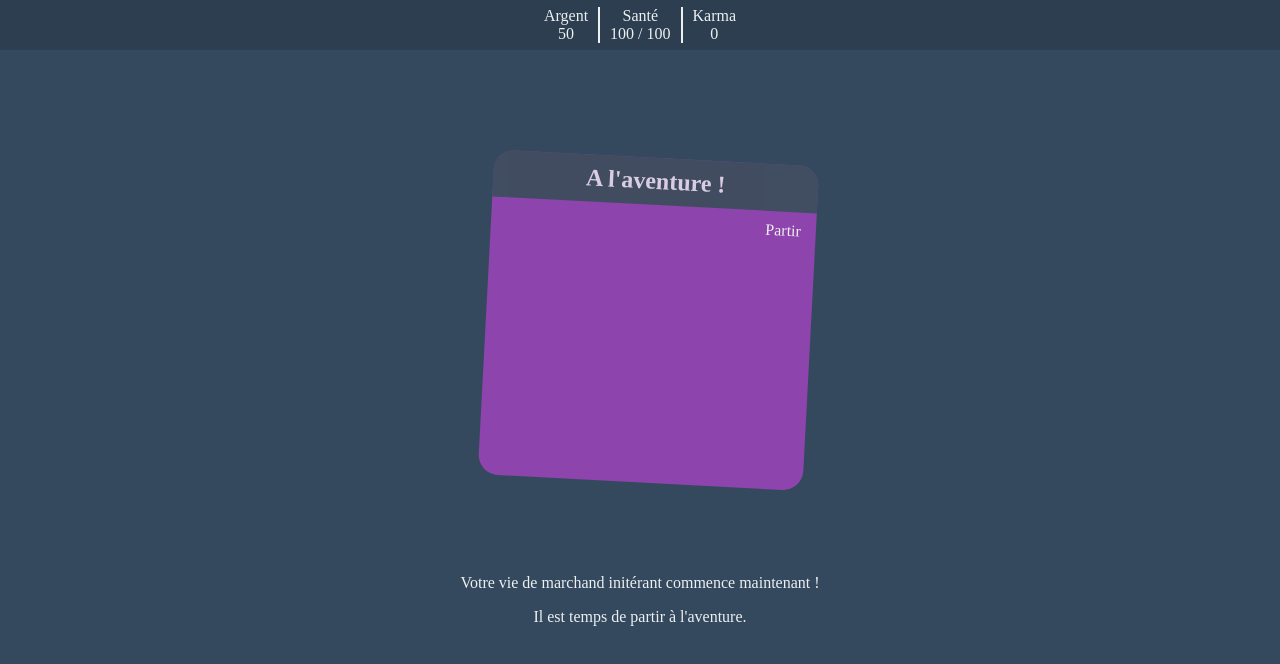
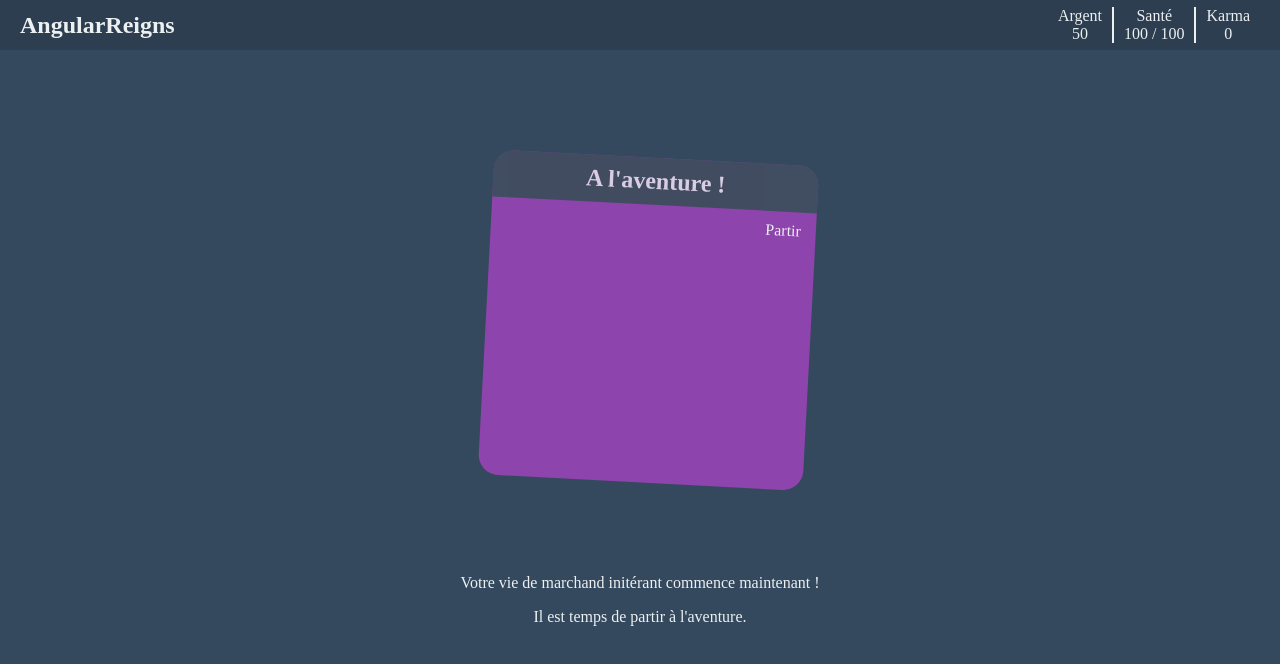
Before and after one commit to demarbre1u/angular-reigns, an Angular app: page / in a window 1280 px wide. Shown: the top 664 px of the page. Built offline with nearby package versions, Linux system fonts and the light colour scheme.

Commit message:
Adding a brandname to the header

```diff
--- a/src/app/page/game/game.component.css
+++ b/src/app/page/game/game.component.css
@@ -7,15 +7,23 @@
 
     display: flex;
     flex-direction: row;
+    justify-content: space-between;
+    align-items: center;
+    padding: 0px 20px;
+}
+
+header span {
+    display: flex;
+    flex-direction: row;
     justify-content: center;
     align-items: center;
 }
 
-header div:not(:last-child) {
+header span div:not(:last-child) {
     border-right: 2px solid #ecf0f1;
 }
 
-header div {
+header span div {
     padding: 0px 10px;
     text-align: center;
 
--- a/src/app/page/game/game.component.html
+++ b/src/app/page/game/game.component.html
@@ -1,4 +1,7 @@
 <header>
+  <h2>AngularReigns</h2>
+
+  <span>
     <div>
       <span>Argent</span>
       <span>{{ moneyScore }}</span>
@@ -13,6 +16,7 @@
       <span>Karma</span>
       <span>{{ karmaScore }}</span>
     </div>
+  </span>
 </header>
 
 <div id="wrapper">
--- a/src/app/page/game/game.component.ts
+++ b/src/app/page/game/game.component.ts
@@ -45,7 +45,7 @@
   // Les decks dans lesquels le joueur peut tirer une carte
   availableDecks: string[] = ['base']
 
-  // La carte courrante
+  // La carte par défaut / courrante
   currentCard: Card = {
     title: "A l'aventure !",
     description: [
```
Lines whose indentation alone changed are shown as unchanged.
